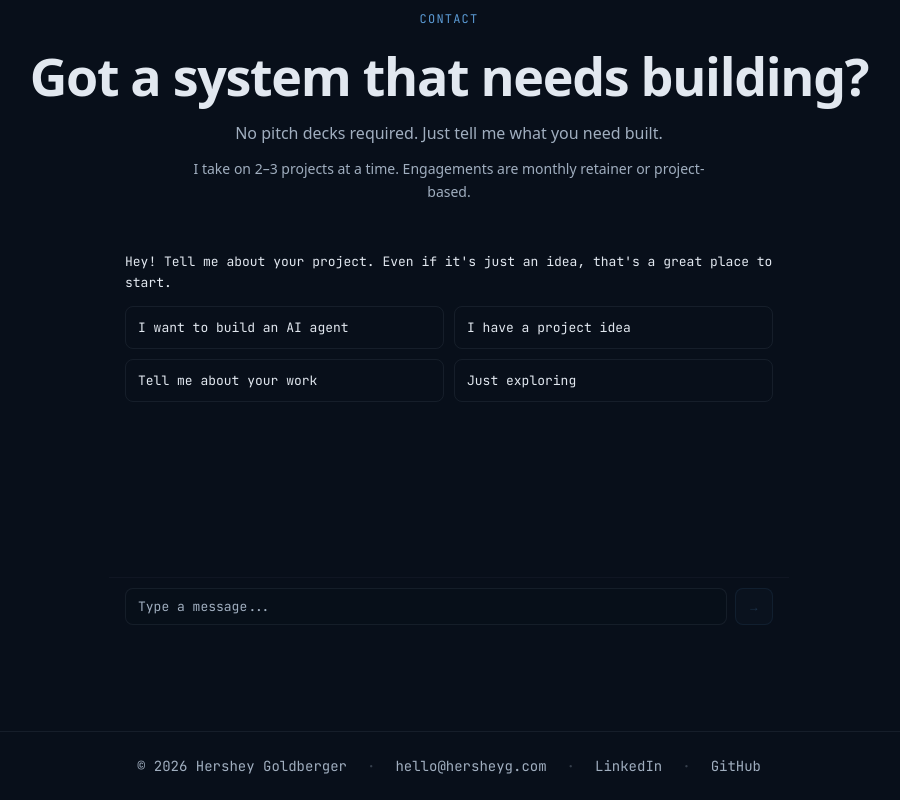
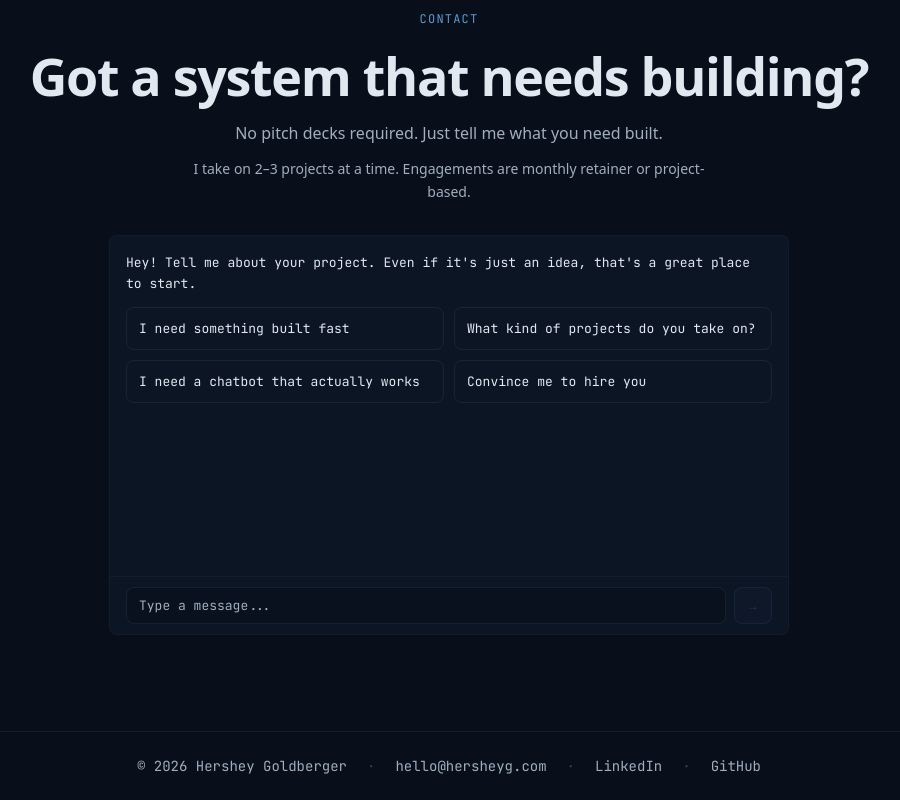
Before and after one commit to hershey-g/hersheyg.com, a Next.js app: page / in a window 1280 px wide. Shown: the part 3797-4597 px from the top of the page, without its empty margins (191-1091 px from the left). Built offline with nearby package versions, Linux system fonts and the light colour scheme.

Commit message:
feat: rotating suggestion chips from categorized pool

```diff
--- a/src/components/IntakeAgent.tsx
+++ b/src/components/IntakeAgent.tsx
@@ -14,7 +14,7 @@ import {
 } from "framer-motion";
 import { useChat } from "@ai-sdk/react";
 import type { UIMessage } from "ai";
-import { INTAKE_GREETINGS } from "@/lib/intake-system-prompt";
+import { INTAKE_GREETINGS, INTAKE_CHIP_POOL } from "@/lib/intake-system-prompt";
 import { COPY } from "@/lib/constants";
 
 /* ═══════════════════════════════════════════════════════════════════════════
@@ -36,26 +36,14 @@ function ThinkingIndicator() {
   );
 
   return (
-    <div className="flex flex-col gap-1.5 py-1" role="status" aria-label="Agent is thinking">
-      <div className="w-[120px] h-[3px] rounded-full bg-term-green/15 overflow-hidden relative">
-        <div
-          className="absolute inset-0"
-          style={{
-            background: "linear-gradient(90deg, transparent, oklch(0.72 0.19 145 / 0.8), transparent)",
-            animation: "intake-shimmer 1.5s ease-in-out infinite",
-          }}
-        />
-      </div>
-      <span className="text-[11px] font-mono text-term-green/80 flex items-center gap-1">
-        <span
-          className="text-term-green"
-          style={{ animation: "intake-plus-pulse 2s ease-in-out infinite" }}
-        >
-          +
-        </span>
+    <p className="text-[13px] font-mono flex items-center gap-1.5" role="status" aria-label="Agent is thinking">
+      <span className="text-term-green" style={{ animation: "intake-thinking-pulse 2s ease-in-out infinite" }}>
+        &gt;
+      </span>
+      <span className="text-term-green/70" style={{ animation: "intake-thinking-pulse 2s ease-in-out infinite" }}>
         {verb}
       </span>
-    </div>
+    </p>
   );
 }
 
@@ -108,19 +96,30 @@ function UserMessage({ message }: { message: UIMessage }) {
   );
 }
 
-const SUGGESTION_CHIPS = [
-  "I want to build an AI agent",
-  "I have a project idea",
-  "Tell me about your work",
-  "Just exploring",
-] as const;
+function selectChips(): string[] {
+  const now = new Date();
+  const day = now.getUTCDate();
+  const hour = now.getUTCHours();
+  // 3 time-of-day buckets: morning (0-7), afternoon (8-15), evening (16-23)
+  const bucket = Math.floor(hour / 8);
+  const seed = day * 3 + bucket;
+
+  // Seeded pick: use seed to select one chip from each category
+  const categories = Object.values(INTAKE_CHIP_POOL);
+  return categories.map((chips, i) => {
+    const index = (seed + i * 7) % chips.length;
+    return chips[index];
+  });
+}
 
 function SuggestionChips({
   onSelect,
   visible,
+  chips,
 }: {
   onSelect: (text: string) => void;
   visible: boolean;
+  chips: string[];
 }) {
   const prefersReducedMotion = useReducedMotion();
 
@@ -138,7 +137,7 @@ function SuggestionChips({
           className="overflow-hidden mt-3"
         >
           <div className="grid grid-cols-2 gap-2 sm:gap-2.5">
-            {SUGGESTION_CHIPS.map((chip) => (
+            {chips.map((chip) => (
               <button
                 key={chip}
                 type="button"
@@ -209,6 +208,8 @@ export default function IntakeAgent() {
     const day = new Date().getUTCDate();
     return INTAKE_GREETINGS[day % INTAKE_GREETINGS.length];
   });
+
+  const chips = useMemo(() => selectChips(), []);
 
   const initialMessages: UIMessage[] = [
     {
@@ -300,7 +301,7 @@ export default function IntakeAgent() {
 
       {/* Chat container */}
       <div className="flex-1 flex flex-col items-center px-6 pb-6 sm:pb-12">
-        <div className="max-w-[680px] w-full overflow-hidden flex flex-col flex-1 max-h-[clamp(280px,50svh,600px)]">
+        <div className="max-w-[680px] w-full bg-bg-2 border border-line/50 rounded-lg overflow-hidden flex flex-col flex-1 max-h-[clamp(280px,50svh,600px)]">
           {/* Messages area */}
           <div
             ref={chatRef}
@@ -353,6 +354,7 @@ export default function IntakeAgent() {
             <SuggestionChips
               onSelect={handleChipSelect}
               visible={messages.length === 1 && messages[0]?.role === "assistant"}
+              chips={chips}
             />
             <div ref={bottomRef} aria-hidden="true" />
           </div>
```
